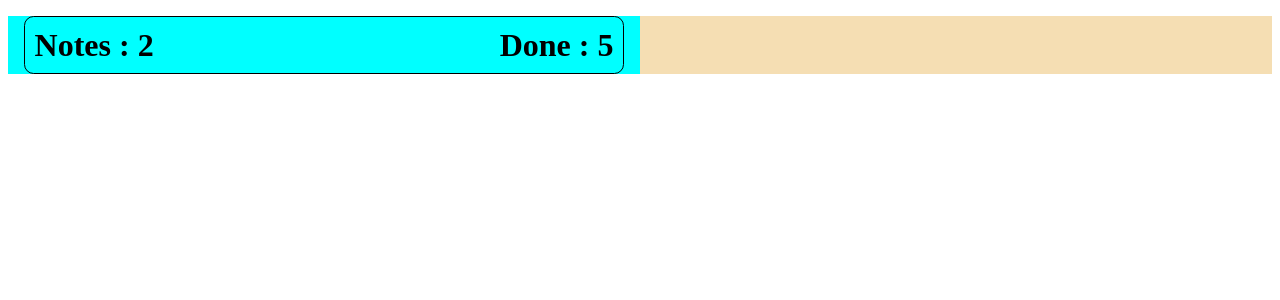
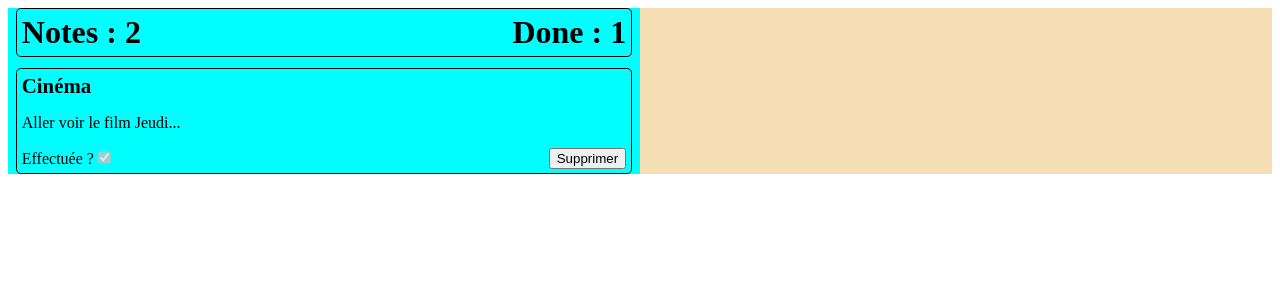
Before and after one commit to ChristelZerbib/notes-handler-angular, an Angular app: page / in a window 1280 px wide. Shown: the top 300 px of the page. Built offline with nearby package versions, Linux system fonts and the light colour scheme.

Commit message:
-- exercice 2 : activer/desactiver le boutton "supprimer" dynamiquement

```diff
--- a/src/app/main/main.component.css
+++ b/src/app/main/main.component.css
@@ -6,11 +6,27 @@
 .head {
   display: flex;
   justify-content: space-between;
-  padding: 0.3em;
-  margin: 0.5em;
+  padding: 0.3rem;
+  margin: 0.5rem;
   font-weight: bold;
   font-size: 2em;
   border: solid 1px;
-  border-radius: 0.3em;
+  border-radius: 0.3rem;
+}
 
+.note {
+  border: solid 1px;
+  border-radius: 0.3rem;
+  padding: 0.3rem;
+  margin: 0.7rem 0.5rem 0.7rem 0.5rem;
 }
+
+.note-title{
+  font-weight: bold;
+  font-size: 1.3em;
+}
+
+.actions {
+  display: flex;
+  justify-content: space-between;
+}
--- a/src/app/main/main.component.html
+++ b/src/app/main/main.component.html
@@ -1,12 +1,28 @@
 <div class="main">
+
+  <!--  head-->
   <div class="head">
     <div>
       <label for="notes-number">Notes : </label>
       <span id="notes-number">{{notes.length}}</span>
     </div>
-    <div>
+    <div *ngIf="onlyDone().length !== 0 ">
       <label for="only-done-notes-number">Done : </label>
-      <span id="only-done-notes-number">5</span>
+      <span id="only-done-notes-number">{{onlyDone().length}}</span>
     </div>
   </div>
+
+  <!--  notes-->
+  <div class="note">
+    <span class="note-title">{{notes[0].title}}</span>
+    <p class="note-description">{{notes[0].description}}</p>
+    <div class="actions">
+      <div>
+        <label>Effectuée ?</label>
+        <input type="checkbox" [checked]="notes[0].done" disabled/>
+      </div>
+      <button>Supprimer</button>
+    </div>
+  </div>
+
 </div>
--- a/src/app/main/main.component.ts
+++ b/src/app/main/main.component.ts
@@ -1,6 +1,6 @@
 import {Component, OnInit} from '@angular/core';
 
-type Note = {
+export type Note = {
   id: number,
   title: string,
   description: string,
@@ -16,8 +16,8 @@ type Note = {
 
 export class MainComponent implements OnInit {
   notes: Note[] = [
-    {id: 1, title: 'Cinéma', description: "Aller voir le film Jeudi...", done: false, createdAt: new Date()},
-    {id: 2, title: 'Maman', description: "Appeler maman...", done: true, createdAt: new Date()}
+    {id: 1, title: 'Cinéma', description: "Aller voir le film Jeudi...", done: true, createdAt: new Date()},
+    {id: 2, title: 'Maman', description: "Appeler maman...", done: false, createdAt: new Date()}
   ];
 
   constructor() {
@@ -26,4 +26,8 @@ export class MainComponent implements OnInit {
   ngOnInit(): void {
   }
 
+  onlyDone(): Note[] {
+     let filtered = this.notes.filter(note => note.done);
+     return filtered;
+  }
 }
```
